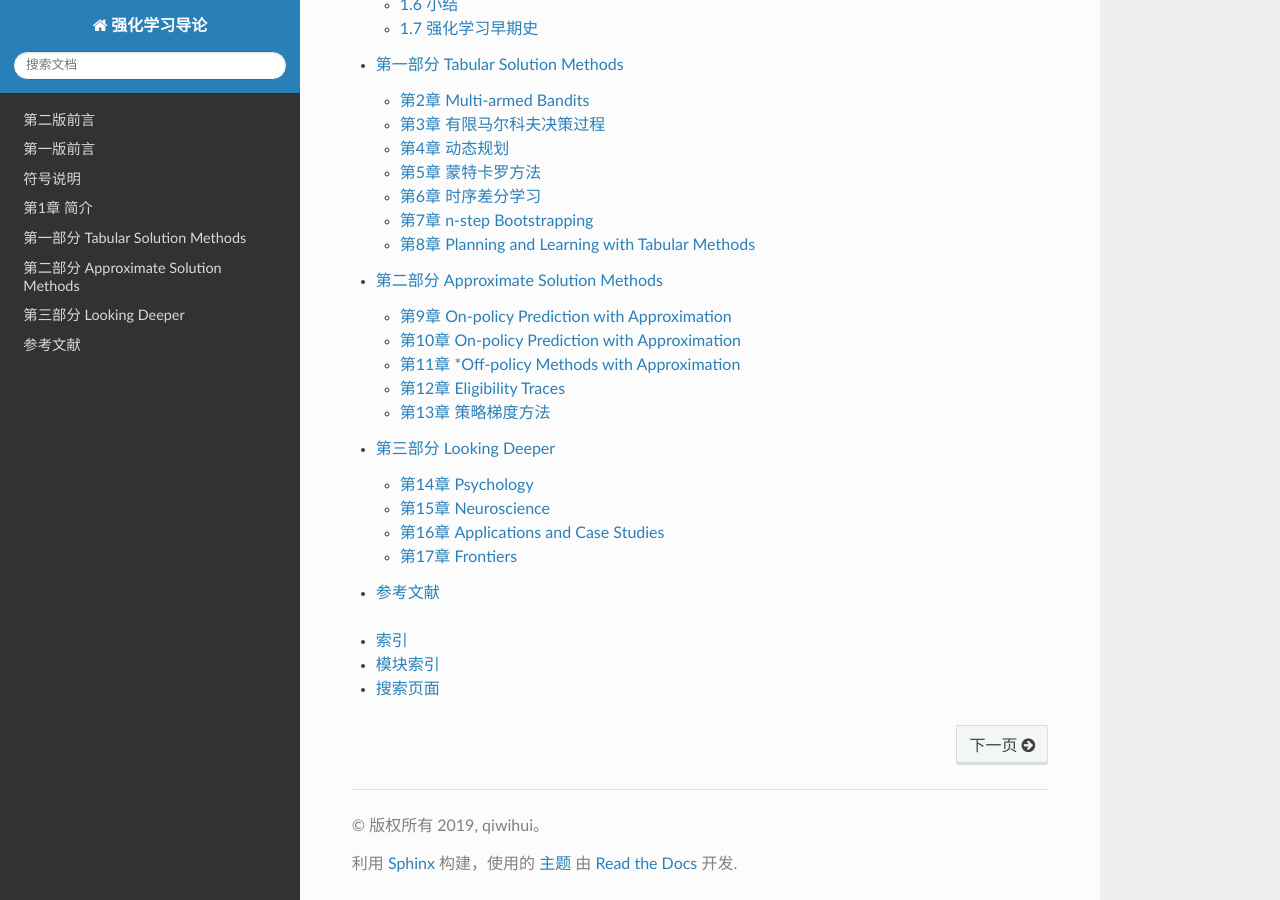
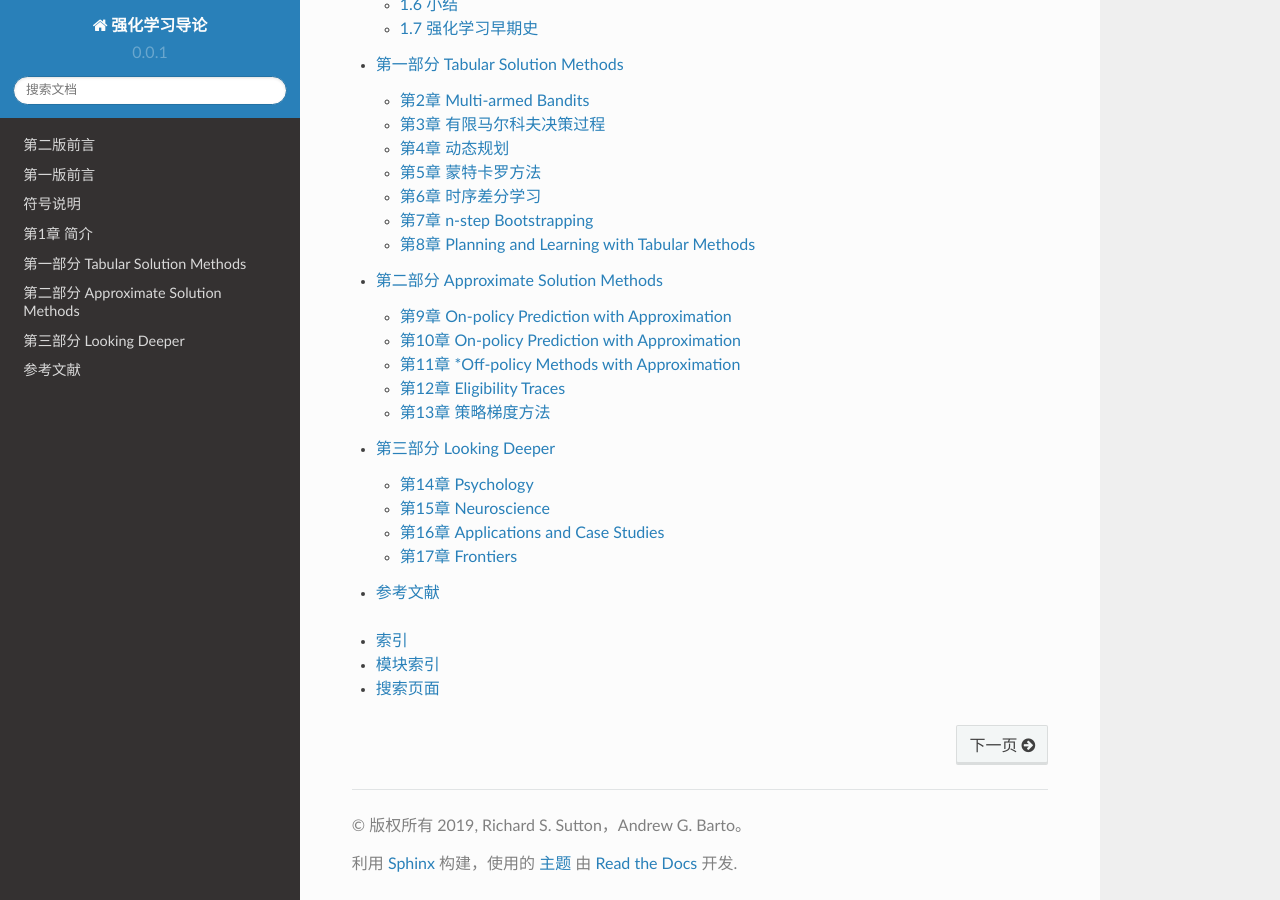
Before and after one commit to qiwihui/reinforcement-learning-an-introduction-chinese, a Sphinx documentation site: the page built from source/index.rst, in a window 1280 px wide and 900 px high, scrolled down 1001 px. Built offline with Sphinx 7.4.7 and the Read the Docs theme 2.0.0, drawn with Linux system fonts in a browser that asks for light colours.

```diff
--- a/source/conf.py
+++ b/source/conf.py
@@ -20,13 +20,13 @@
 # -- Project information -----------------------------------------------------
 
 project = '强化学习导论'
-copyright = '2019, qiwihui'
-author = 'qiwihui'
+copyright = '2019, Richard S. Sutton，Andrew G. Barto'
+author = 'Richard S. Sutton，Andrew G. Barto'
 
 # The short X.Y version
-version = ''
+version = '0.0.1'
 # The full version, including alpha/beta/rc tags
-release = ''
+release = '0.0.1'
 
 
 # -- General configuration ---------------------------------------------------
@@ -107,7 +107,7 @@ htmlhelp_basename = 'reinforcement-learning-an-introduction-chinesedoc'
 
 
 # -- Options for LaTeX output ------------------------------------------------
-
+latex_engine = 'xelatex'
 latex_elements = {
     # The paper size ('letterpaper' or 'a4paper').
     #
@@ -124,14 +124,29 @@ latex_elements = {
     # Latex figure (float) alignment
     #
     # 'figure_align': 'htbp',
+    'papersize': 'a4paper',
+    'pointsize': '11pt',
+    'preamble': r'''
+\usepackage{xeCJK}
+\setCJKmainfont[BoldFont=STZhongsong, ItalicFont=STKaiti]{STSong}
+\setCJKsansfont[BoldFont=STHeiti]{STXihei}
+\setCJKmonofont{STFangsong}
+\XeTeXlinebreaklocale "zh"
+\XeTeXlinebreakskip = 0pt plus 1pt
+\parindent 2em
+\definecolor{VerbatimColor}{rgb}{0.95,0.95,0.95}
+\setcounter{tocdepth}{3}
+\renewcommand\familydefault{\ttdefault}
+\renewcommand\CJKfamilydefault{\CJKrmdefault}
+'''
 }
 
 # Grouping the document tree into LaTeX files. List of tuples
 # (source start file, target name, title,
 #  author, documentclass [howto, manual, or own class]).
 latex_documents = [
-    (master_doc, 'reinforcement-learning-an-introduction-chinese.tex', 'reinforcement-learning-an-introduction-chinese Documentation',
-     'qiwihui', 'manual'),
+    (master_doc, 'reinforcement-learning-an-introduction-chinese.tex', '强化学习导论',
+     'Richard S. Sutton，Andrew G. Barto', 'manual'),
 ]
 
 
@@ -140,7 +155,7 @@ latex_documents = [
 # One entry per manual page. List of tuples
 # (source start file, name, description, authors, manual section).
 man_pages = [
-    (master_doc, 'reinforcement-learning-an-introduction-chinese', 'reinforcement-learning-an-introduction-chinese Documentation',
+    (master_doc, 'reinforcement-learning-an-introduction-chinese', '强化学习导论',
      [author], 1)
 ]
 
@@ -161,6 +176,9 @@ texinfo_documents = [
 
 # Bibliographic Dublin Core info.
 epub_title = project
+epub_author = author
+epub_publisher = 'qiwihui'
+epub_copyright = copyright
 
 # The unique identifier of the text. This can be a ISBN number
 # or the project homepage.
```
